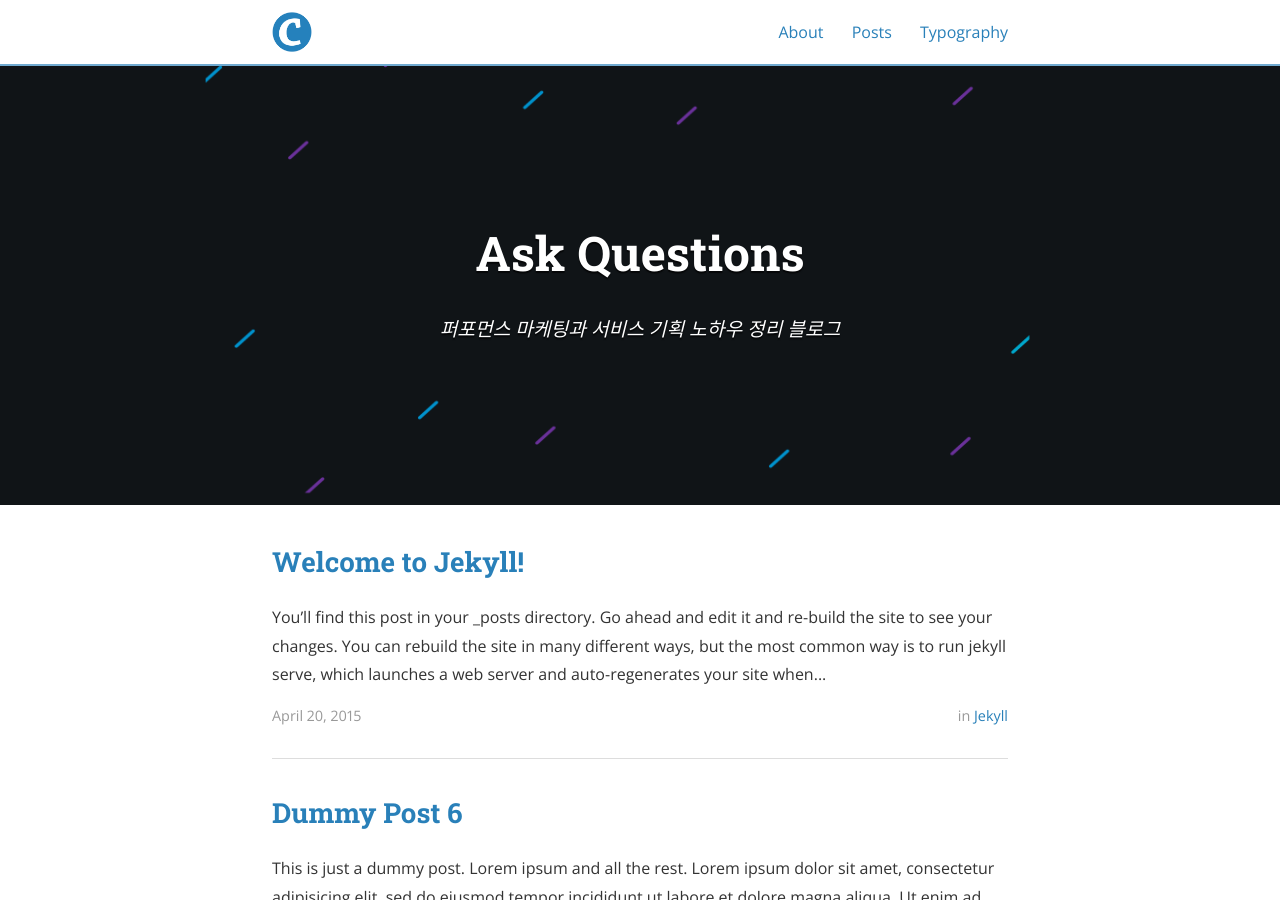
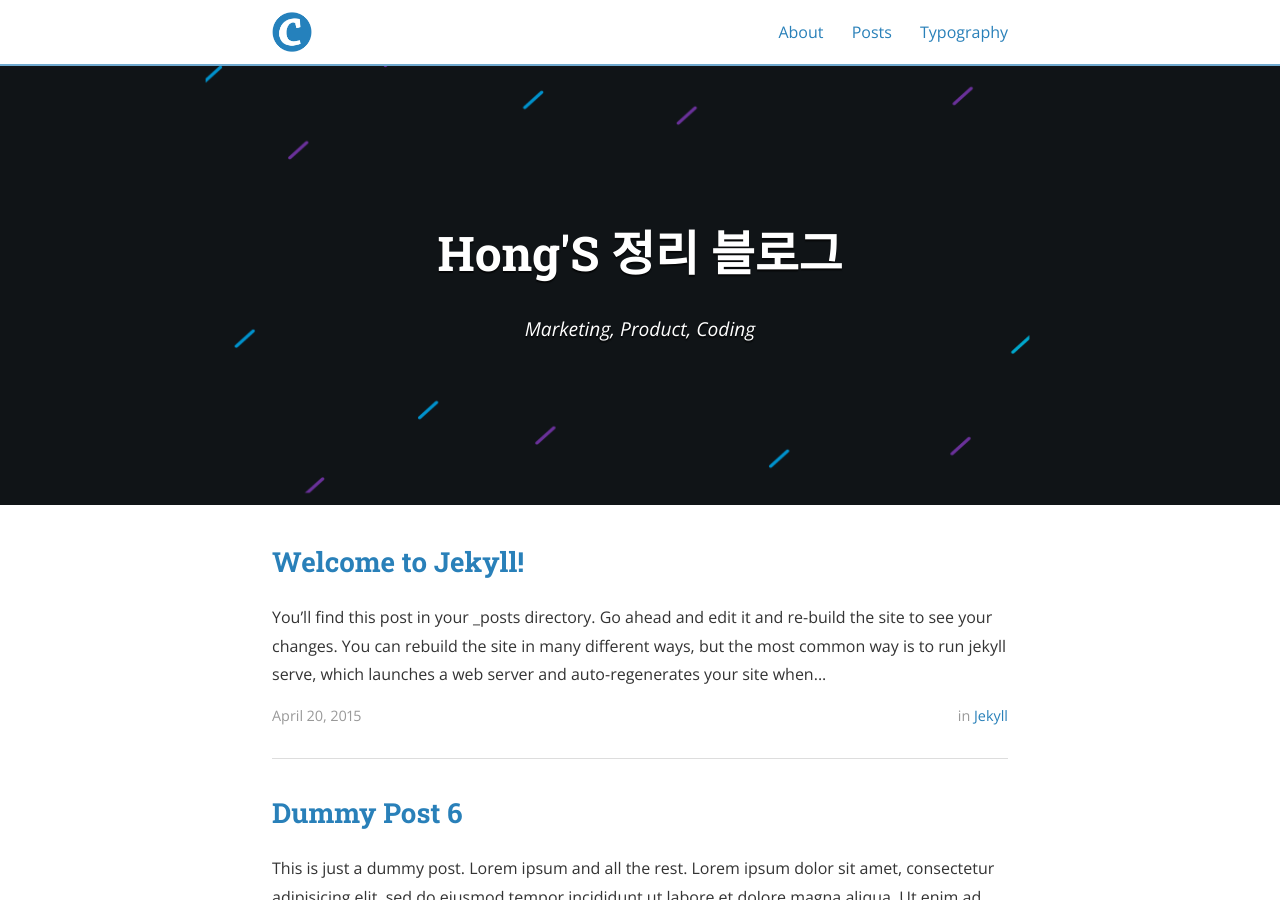
Before and after one commit to lovequentin07/lovequentin07.github.io, a Jekyll site: the page built from index.html, in a window 1280 px wide and 900 px high. Built offline with Jekyll 4.4.1, drawn with Linux system fonts in a browser that asks for light colours; nearby versions of some CDN libraries; the list of posts is cut into pages by our own code; some of the changed text lies outside the part shown.

Commit message:
Change Title

```diff
--- a/_config.yml
+++ b/_config.yml
@@ -9,8 +9,8 @@ exclude:
   - "/vendor/"
 
 # Site settings
-title: Ask Questions
-subtitle: "퍼포먼스 마케팅과 서비스 기획 노하우 정리 블로그"
+title: Hong'S 정리 블로그
+subtitle: "Marketing, Product, Coding"
 email: lovequentin07@gmail.com
 name: Jihong
 description: >
```
